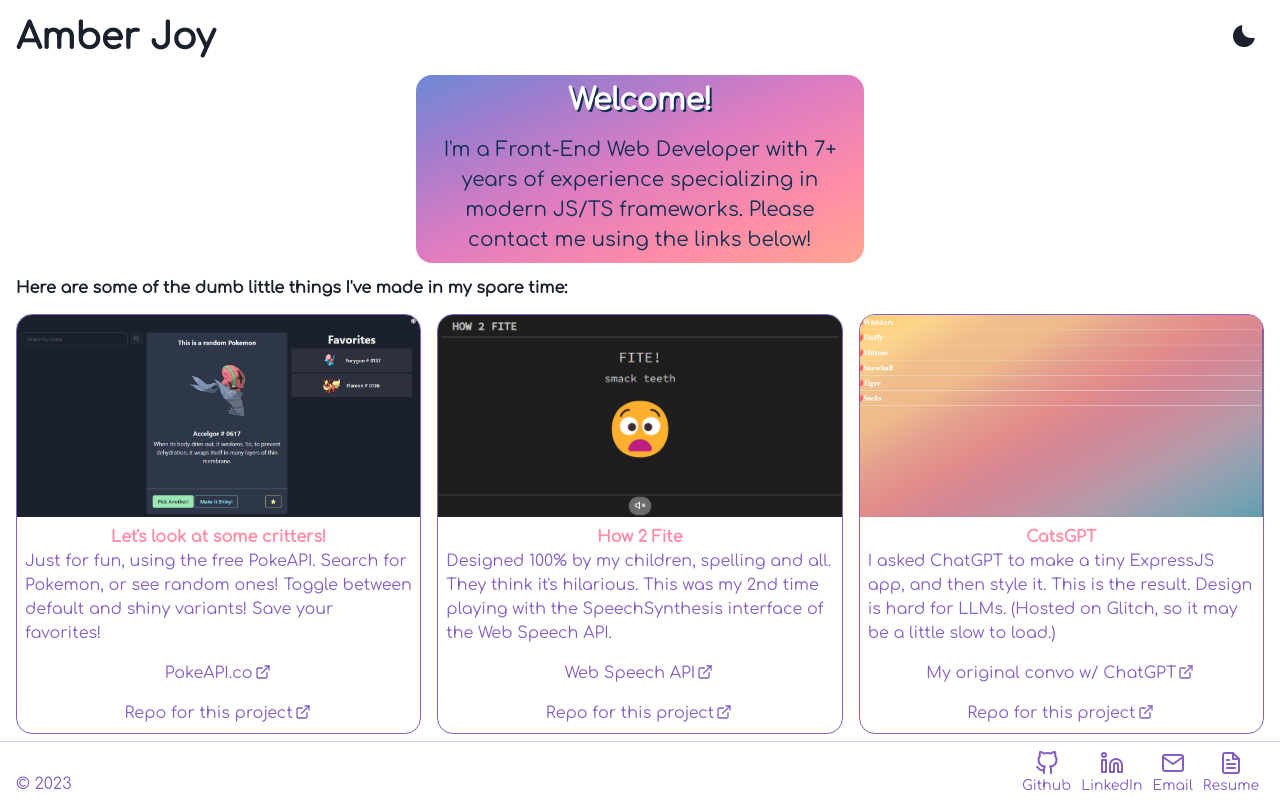
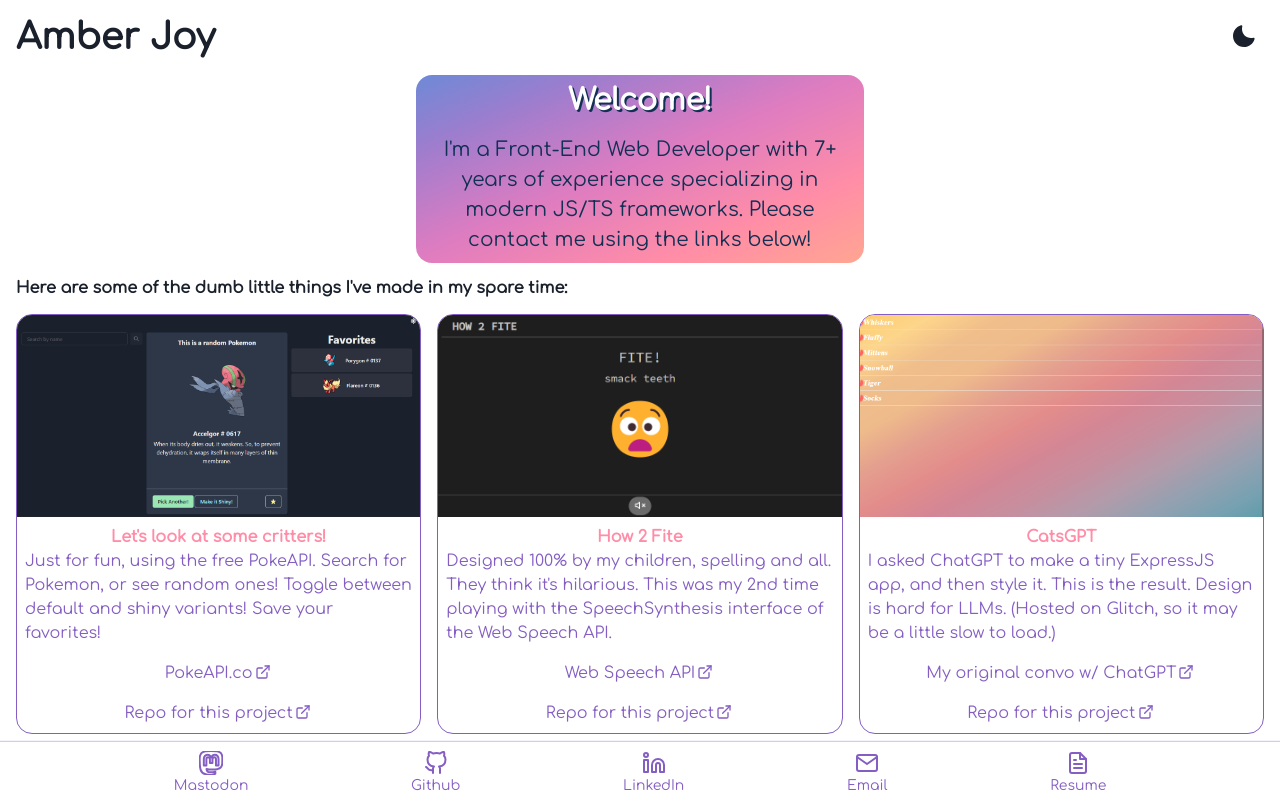
Before and after one commit to the-amber-joy/portfolio, a React (Vite) app: page / in a window 1280 px wide. Shown: the top 800 px of the page. Built offline with nearby package versions, Linux system fonts and the light colour scheme.

Commit message:
add Mastodon link

```diff
--- a/src/components/Layout/Footer.tsx
+++ b/src/components/Layout/Footer.tsx
@@ -1,11 +1,11 @@
-import { Box, Center, Flex, useColorMode } from "@chakra-ui/react";
+import { Box, Center, useColorMode } from "@chakra-ui/react";
+import clsx from "clsx";
 
 import styles from "./Footer.module.css";
-import clsx from "clsx";
-import Copyright from "./FooterComponents/Copyright";
+import EmailLink from "./FooterComponents/EmailLink";
 import GithubLink from "./FooterComponents/GithubLink";
 import LinkedInLink from "./FooterComponents/LinkedInLink";
-import EmailLink from "./FooterComponents/EmailLink";
+import MastodonLink from "./FooterComponents/MastodonLink";
 import ResumeLink from "./FooterComponents/ResumeLink";
 
 const Footer = () => {
@@ -25,19 +25,17 @@ const Footer = () => {
     >
       <Center
         className="footer-contents"
-        justifyContent="space-between"
+        justifyContent="space-evenly"
         alignItems="flex-end"
         maxW="1280px"
         margin="auto"
         my={1}
       >
-        <Copyright />
-        <Flex justifyContent="space-around">
-          <GithubLink />
-          <LinkedInLink />
-          <EmailLink />
-          <ResumeLink />
-        </Flex>
+        <MastodonLink />
+        <GithubLink />
+        <LinkedInLink />
+        <EmailLink />
+        <ResumeLink />
       </Center>
     </Box>
   );
--- a/src/components/Layout/FooterComponents/Copyright.tsx
+++ /dev/null
@@ -1,18 +0,0 @@
-import { Flex, useColorMode, useTheme } from "@chakra-ui/react";
-
-export default function Copyright() {
-  const { colorMode } = useColorMode();
-  const { colors } = useTheme();
-
-  return (
-    <Flex
-      alignItems="flex-end"
-      paddingBottom={0}
-      color={
-        colorMode === "dark" ? colors.brand.ajCheez : colors.brand.ajPurple
-      }
-    >
-      &copy; {new Date().getFullYear()}
-    </Flex>
-  );
-}
--- /dev/null
+++ b/src/components/Layout/FooterComponents/MastodonLink.tsx
@@ -0,0 +1,10 @@
+import SvgIconLink from "./SvgIconLink";
+
+export default function LinkedInLink() {
+  return (
+    <SvgIconLink title="Mastodon" url="https://mstdn.social/@amberjoy" rel="me">
+      <title>Mastodon</title>
+      <path d="M23.268 5.313c-.35-2.578-2.617-4.61-5.304-5.004C17.51.242 15.792 0 11.813 0h-.03c-3.98 0-4.835.242-5.288.309C3.882.692 1.496 2.518.917 5.127.64 6.412.61 7.837.661 9.143c.074 1.874.088 3.745.26 5.611.118 1.24.325 2.47.62 3.68.55 2.237 2.777 4.098 4.96 4.857 2.336.792 4.849.923 7.256.38.265-.061.527-.132.786-.213.585-.184 1.27-.39 1.774-.753a.057.057 0 0 0 .023-.043v-1.809a.052.052 0 0 0-.02-.041.053.053 0 0 0-.046-.01 20.282 20.282 0 0 1-4.709.545c-2.73 0-3.463-1.284-3.674-1.818a5.593 5.593 0 0 1-.319-1.433.053.053 0 0 1 .066-.054c1.517.363 3.072.546 4.632.546.376 0 .75 0 1.125-.01 1.57-.044 3.224-.124 4.768-.422.038-.008.077-.015.11-.024 2.435-.464 4.753-1.92 4.989-5.604.008-.145.03-1.52.03-1.67.002-.512.167-3.63-.024-5.545zm-3.748 9.195h-2.561V8.29c0-1.309-.55-1.976-1.67-1.976-1.23 0-1.846.79-1.846 2.35v3.403h-2.546V8.663c0-1.56-.617-2.35-1.848-2.35-1.112 0-1.668.668-1.67 1.977v6.218H4.822V8.102c0-1.31.337-2.35 1.011-3.12.696-.77 1.608-1.164 2.74-1.164 1.311 0 2.302.5 2.962 1.498l.638 1.06.638-1.06c.66-.999 1.65-1.498 2.96-1.498 1.13 0 2.043.395 2.74 1.164.675.77 1.012 1.81 1.012 3.12z" />
+    </SvgIconLink>
+  );
+}
```
